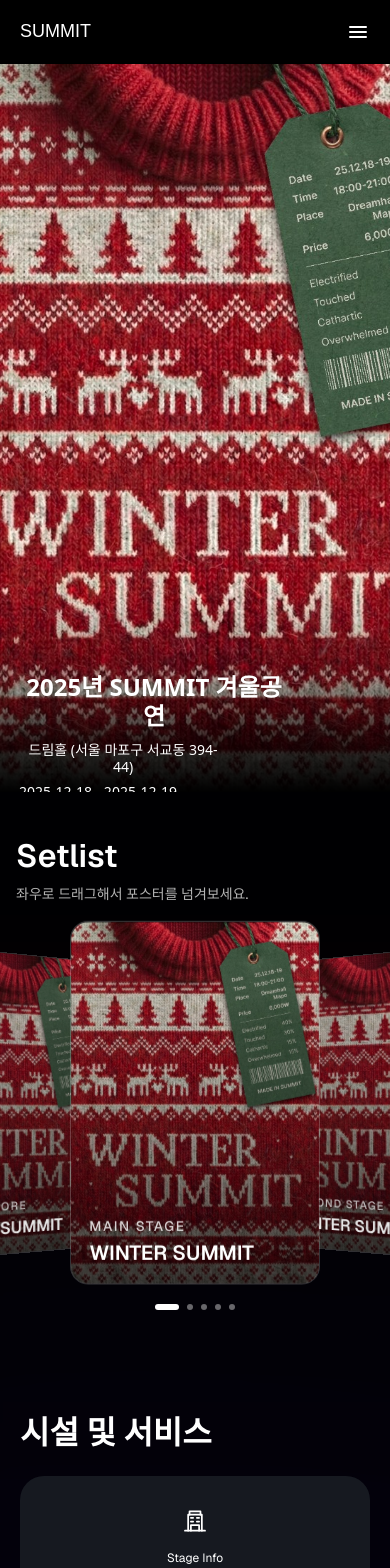
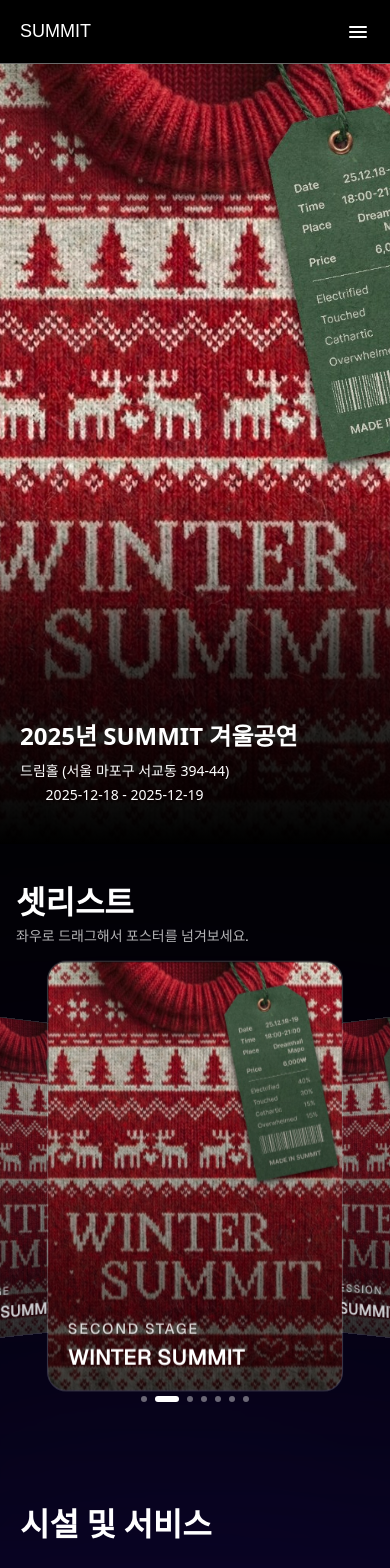
Before and after one commit to SUMMIT-Band-Dev/SUMMIT_CONCERT, a Next.js app: page / in a window 390 px wide. Shown: the top 1568 px of the page. Built offline with nearby package versions, Linux system fonts and the light colour scheme.

Commit message:
fix: 반응형 그리드 설정 변경

```diff
--- a/src/app/globals.css
+++ b/src/app/globals.css
@@ -15,6 +15,7 @@
 }
 
 body {
+  margin: 0;
   background: var(--background);
   color: var(--foreground);
   font-family: var(--font-sans), Arial, Helvetica, sans-serif;
--- a/src/app/layout.tsx
+++ b/src/app/layout.tsx
@@ -27,9 +27,7 @@ export default function RootLayout({
       lang="en"
       className={`${geistSans.variable} ${geistMono.variable} h-full antialiased`}
     >
-      <body className="min-h-full bg-black text-white">
-        <div className="mx-auto w-full max-w-7xl">{children}</div>
-      </body>
+      <body className="min-h-full bg-black text-white">{children}</body>
     </html>
   );
 }
--- a/src/app/page.tsx
+++ b/src/app/page.tsx
@@ -6,8 +6,8 @@ import FadeInUp from "@/components/fade-in-up";
 
 export default function Home() {
   return (
-    <div className="flex min-h-screen items-start justify-center overflow-hidden bg-black text-white">
-      <main className="relative w-full max-w-[430px] overflow-hidden bg-black/78 md:max-w-4xl lg:max-w-6xl">
+    <div className="flex min-h-screen w-full items-start overflow-hidden bg-black text-white">
+      <main className="relative w-full overflow-hidden bg-black/78">
         <div className="pointer-events-none absolute inset-0 z-0">
           <div className="blue-flow-gradient" />
           <div className="blue-flow-gradient blue-flow-gradient-secondary" />
@@ -15,48 +15,47 @@ export default function Home() {
 
         <div className="relative z-10">
           <SiteHeader />
-          <div className="pt-16 md:pt-20 lg:pt-24">
-
+          <div className="pt-16">
             <FadeInUp delay={0.05}>
-              <section className="relative h-[728px] overflow-hidden md:h-[760px] lg:h-[800px]">
-              <div className="absolute -left-14 top-0 h-full w-[542px]">
+              <section className="relative h-[calc(100svh-64px)] min-h-[728px] overflow-hidden md:min-h-[760px] lg:min-h-[820px]">
+                <div className="absolute -left-14 top-0 h-full w-[542px] lg:left-0 lg:w-full">
                   <Image
                     src="/concert-poster.png"
                     alt="2025 SUMMIT 겨울 공연 포스터"
                     fill
                     priority
                     className="object-cover object-top"
-                  sizes="542px"
+                    sizes="(min-width: 1024px) 1280px, 542px"
                   />
                 </div>
-              <div
-                className="absolute inset-x-0 top-[530px] bottom-0 bg-black"
-                style={{
-                  WebkitMaskImage:
-                    "linear-gradient(to bottom, transparent 0%, rgba(0,0,0,0.35) 45%, rgba(0,0,0,0.75) 72%, black 100%)",
-                  maskImage:
-                    "linear-gradient(to bottom, transparent 0%, rgba(0,0,0,0.35) 45%, rgba(0,0,0,0.75) 72%, black 100%)",
-                }}
-              />
+                <div className="absolute inset-x-0 bottom-0 h-[46%] bg-gradient-to-t from-black via-black/75 to-transparent lg:h-[52%] lg:from-black/95 lg:via-black/70" />
 
                 <FadeInUp
-                className="absolute left-[19px] top-[609px] w-[270px] text-white"
+                  className="absolute inset-x-0 bottom-0 w-full px-5 pb-10 text-white md:px-8 md:pb-10 lg:px-12 lg:pb-[120px]"
                   delay={0.2}
                 >
-                <article>
+                  <article className="w-fit">
                     <h1
-                    className="text-center text-2xl font-semibold leading-[28.64px]"
-                    style={{ fontFamily: "Pretendard, system-ui, sans-serif" }}
+                      className="whitespace-nowrap text-center text-2xl font-semibold leading-[28.64px] lg:text-left lg:text-4xl lg:leading-[1.2]"
+                      style={{
+                        fontFamily: "Pretendard, system-ui, sans-serif",
+                      }}
                     >
                       2025년 SUMMIT 겨울공연
                     </h1>
 
                     <div
-                    className="mt-3 w-[208px] text-[14px] font-medium leading-[16.71px]"
-                    style={{ fontFamily: "Pretendard, system-ui, sans-serif" }}
+                      className="mt-3 w-fit text-[14px] font-medium leading-[16.71px] lg:mt-4 lg:text-base lg:leading-6"
+                      style={{
+                        fontFamily: "Pretendard, system-ui, sans-serif",
+                      }}
                     >
-                    <p className="text-center">드림홀 (서울 마포구 서교동 394-44)</p>
-                    <p className="mt-2">2025-12-18 - 2025-12-19</p>
+                      <p className="whitespace-nowrap text-center lg:text-left">
+                        드림홀 (서울 마포구 서교동 394-44)
+                      </p>
+                      <p className="mt-2 whitespace-nowrap text-center lg:text-left">
+                        2025-12-18 - 2025-12-19
+                      </p>
                     </div>
                   </article>
                 </FadeInUp>
--- a/src/components/card-carousel.tsx
+++ b/src/components/card-carousel.tsx
@@ -43,6 +43,18 @@ const posterCards: PosterCard[] = [
     subtitle: "FINAL ENCORE",
     imageSrc: "/concert-poster.png",
   },
+  {
+    id: 6,
+    title: "WINTER SUMMIT",
+    subtitle: "OPENING ACT",
+    imageSrc: "/concert-poster.png",
+  },
+  {
+    id: 7,
+    title: "WINTER SUMMIT",
+    subtitle: "AFTER PARTY",
+    imageSrc: "/concert-poster.png",
+  },
 ];
 
 const SWIPE_THRESHOLD = 7000;
@@ -79,17 +91,17 @@ function getCardMotion(relativeIndex: number, viewportMode: ViewportMode) {
   const absIndex = Math.abs(relativeIndex);
 
   if (absIndex === 0) {
-    return { x: 0, scale: 1, rotateY: 0, z: 120, opacity: 1, zIndex: 40 };
+    return { x: 0, scale: 1.04, rotateY: 0, z: 150, opacity: 1, zIndex: 50 };
   }
 
   if (viewportMode === "desktop") {
     if (absIndex === 1) {
       return {
-        x: 230 * direction,
-        scale: 0.92,
-        rotateY: -28 * direction,
+        x: 214 * direction,
+        scale: 0.88,
+        rotateY: -32 * direction,
         z: 70,
-        opacity: 0.92,
+        opacity: 0.84,
         zIndex: 30,
       };
     }
@@ -128,11 +140,11 @@ function getCardMotion(relativeIndex: number, viewportMode: ViewportMode) {
   if (viewportMode === "tablet") {
     if (absIndex === 1) {
       return {
-        x: 190 * direction,
-        scale: 0.9,
-        rotateY: -30 * direction,
+        x: 182 * direction,
+        scale: 0.87,
+        rotateY: -34 * direction,
         z: 50,
-        opacity: 0.9,
+        opacity: 0.82,
         zIndex: 30,
       };
     }
@@ -160,11 +172,11 @@ function getCardMotion(relativeIndex: number, viewportMode: ViewportMode) {
 
   if (absIndex === 1) {
     return {
-      x: 170 * direction,
-      scale: 0.9,
-      rotateY: -32 * direction,
+      x: 162 * direction,
+      scale: 0.86,
+      rotateY: -36 * direction,
       z: 40,
-      opacity: 0.9,
+      opacity: 0.8,
       zIndex: 20,
     };
   }
@@ -208,6 +220,16 @@ export default function CardCarousel() {
     };
   }, []);
 
+  useEffect(() => {
+    const autoplayTimer = window.setInterval(() => {
+      setActiveIndex((prevIndex) => (prevIndex + 1) % totalCards);
+    }, 3000);
+
+    return () => {
+      window.clearInterval(autoplayTimer);
+    };
+  }, [totalCards]);
+
   const moveCard = (direction: 1 | -1, step = 1) => {
     setActiveIndex(
       (prevIndex) => (prevIndex + direction * step + totalCards) % totalCards,
@@ -230,7 +252,9 @@ export default function CardCarousel() {
   return (
     <section className="px-4 pb-16 pt-10 md:px-6 lg:px-8">
       <FadeInUp delay={0.06} once={false}>
-        <h2 className="font-semibold text-[32px]">Setlist</h2>
+        <h2 className="text-[32px] font-semibold leading-[38px] md:text-[36px] md:leading-[43px]">
+          셋리스트
+        </h2>
       </FadeInUp>
       <FadeInUp delay={0.12} once={false}>
         <p className="mt-1 text-sm text-white/70">
@@ -240,7 +264,7 @@ export default function CardCarousel() {
 
       <FadeInUp delay={0.2} once={false}>
         <div
-          className="relative mt-10 h-[340px] w-full overflow-visible md:h-[360px] lg:h-[380px]"
+          className="relative mt-14 h-[374px] w-full overflow-visible md:mt-16 md:h-[396px] lg:mt-[4.5rem] lg:h-[418px]"
           style={{ perspective: "1000px" }}
         >
           {posterCards.map((card, index) => {
@@ -259,7 +283,7 @@ export default function CardCarousel() {
               <motion.button
                 key={card.id}
                 type="button"
-                className="absolute left-1/2 top-0 h-[320px] w-[220px] -translate-x-1/2 cursor-grab active:cursor-grabbing md:h-[330px] md:w-[230px] lg:h-[340px] lg:w-[240px]"
+                className="absolute left-1/2 top-0 h-[352px] w-[242px] -translate-x-1/2 cursor-grab active:cursor-grabbing md:h-[363px] md:w-[253px] lg:h-[374px] lg:w-[264px]"
                 style={{
                   zIndex: motionConfig.zIndex,
                   transformStyle: "preserve-3d",
@@ -273,15 +297,16 @@ export default function CardCarousel() {
                 }}
                 transition={{
                   type: "spring",
-                  stiffness: 260,
-                  damping: 28,
-                  mass: 0.85,
+                  stiffness: 100, //강성, 스프링의 단단함
+                  damping: 40, //감쇠, 흔들림을 죽이는 힘
+                  mass: 1.45, //질량, 물체 무게감
                 }}
                 drag="x"
                 dragConstraints={{ left: 0, right: 0 }}
                 dragElastic={0.18}
                 onDragEnd={handleDragEnd}
                 onClick={() => setActiveIndex(index)}
+                whileHover={{ scale: motionConfig.scale * 1.04 }}
                 whileTap={{ scale: motionConfig.scale * 0.98 }}
               >
                 <div className="relative h-full w-full overflow-hidden rounded-2xl border border-white/20">
@@ -290,7 +315,7 @@ export default function CardCarousel() {
                     alt={`${card.title} ${card.subtitle} 포스터`}
                     fill
                     className="object-cover object-center"
-                    sizes="(min-width: 1280px) 240px, (min-width: 768px) 230px, 220px"
+                    sizes="(min-width: 1280px) 264px, (min-width: 768px) 253px, 242px"
                   />
                   <div className="absolute inset-0 bg-gradient-to-t from-black/75 via-black/25 to-transparent" />
                   <div className="absolute inset-x-0 bottom-0 p-4 text-left">
--- a/src/components/facility-service-section.tsx
+++ b/src/components/facility-service-section.tsx
@@ -207,11 +207,11 @@ export default function FacilityServiceSection() {
       </FadeInUp>
 
       <FadeInUp delay={0.16} once={false}>
-        <div className="mt-6 grid grid-cols-1 gap-6 md:grid-cols-2 md:gap-8 lg:grid-cols-3 lg:gap-10">
+        <div className="mt-6 flex gap-6 overflow-x-auto pb-2 md:gap-8 lg:gap-10">
           {serviceCards.map((card) => (
             <article
               key={card.id}
-              className="group flex h-[149px] flex-col items-center rounded-[24px] border border-transparent bg-[#161920] px-4 py-[29px] transition-all duration-300 hover:-translate-y-1 hover:border-white/20 hover:bg-white hover:shadow-[0_20px_36px_rgba(0,0,0,0.36)]"
+              className="group flex h-[149px] w-[183px] shrink-0 flex-col items-center rounded-[24px] border border-transparent bg-[#161920] px-4 py-[29px] transition-all duration-300 hover:-translate-y-1 hover:border-white/20 hover:bg-white hover:shadow-[0_20px_36px_rgba(0,0,0,0.36)]"
             >
               {renderCardIcon(card.id)}
 
--- a/src/components/site-header.tsx
+++ b/src/components/site-header.tsx
@@ -19,8 +19,8 @@ export default function SiteHeader() {
 
   return (
     <>
-      <header className="fixed inset-x-0 top-0 z-50 flex justify-center">
-        <div className="flex h-[64px] w-full max-w-7xl items-center justify-between bg-black px-5 md:px-6 lg:px-8">
+      <header className="fixed inset-x-0 top-0 z-50 w-full">
+        <div className="flex h-[64px] w-full items-center justify-between border-b border-[#6a6a6a] bg-black px-5 md:px-6 lg:px-8">
           <p
             className="text-[18px] leading-[19.8px]"
             style={{ fontFamily: '"Puradak Gentle Gothic OTF", Pretendard, sans-serif' }}
```
Lines whose indentation alone changed are shown as unchanged.
